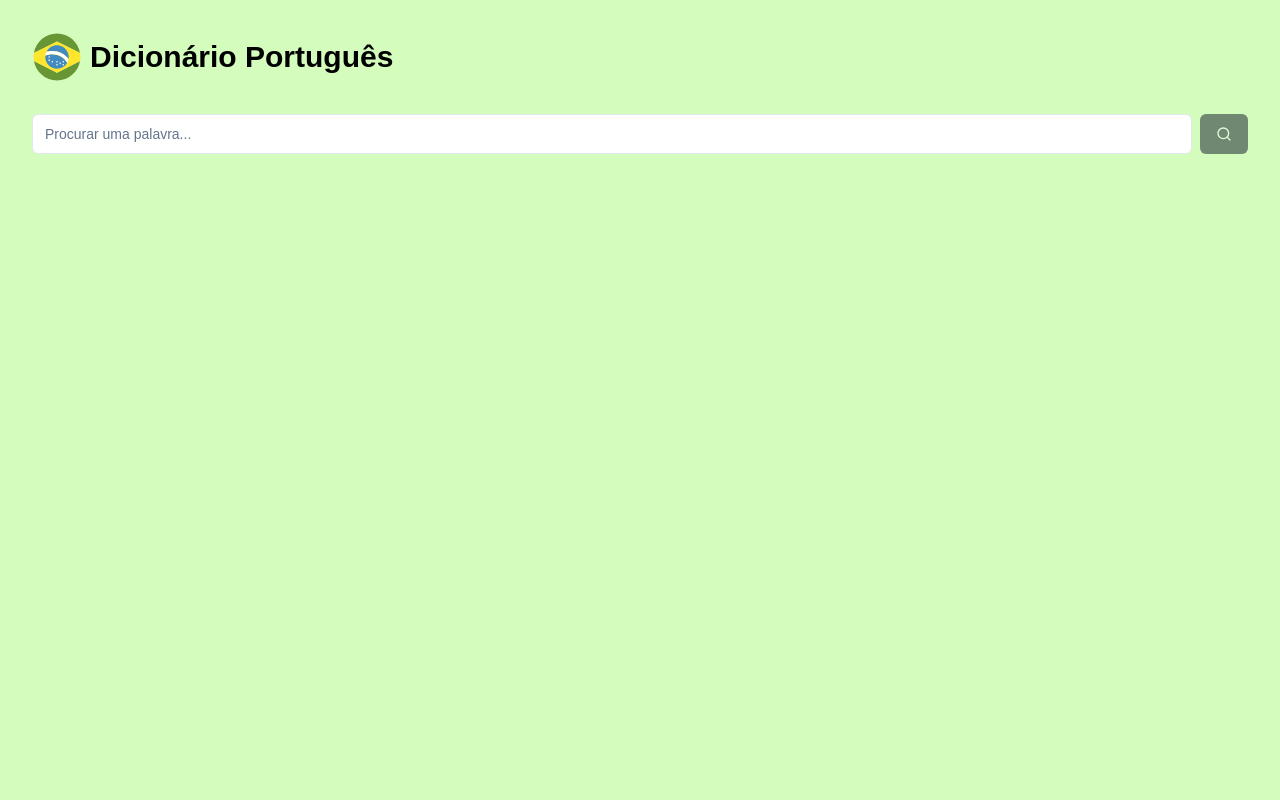
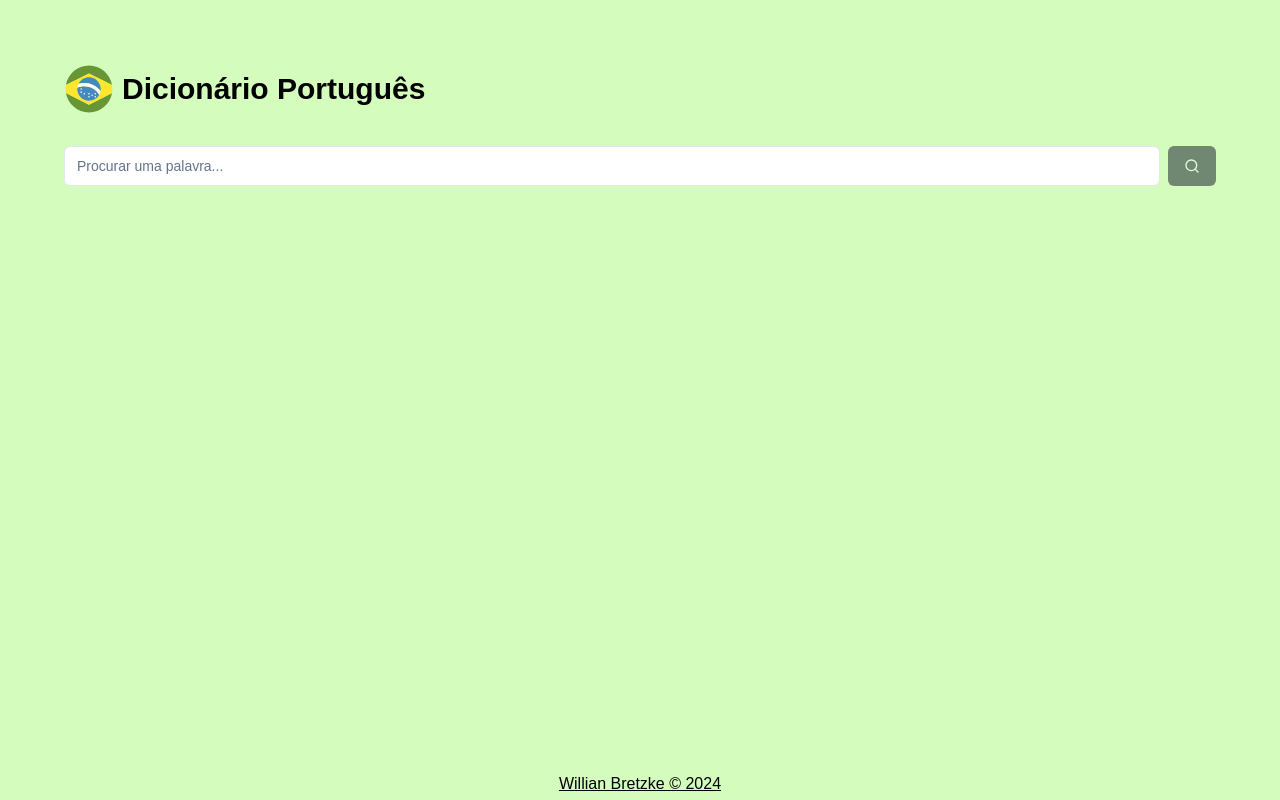
Before and after one commit to bretzke/web-scraping-dictionary, a Next.js app: page / in a window 1280 px wide. Built offline with nearby package versions, Linux system fonts and the light colour scheme.

Commit message:
Added footer

```diff
--- a/src/app/layout.tsx
+++ b/src/app/layout.tsx
@@ -1,4 +1,5 @@
 import "./globals.css";
+import Link from "next/link";
 
 export default function RootLayout({
   children,
@@ -10,7 +11,19 @@ export default function RootLayout({
       <head>
         <title>Dicionário pt-BR</title>
       </head>
-      <body className="antialiased bg-[#D4FCBC]">{children}</body>
+      <body className="antialiased bg-[#D4FCBC] p-8 pb-1 flex flex-col gap-8 min-h-screen">
+        {children}
+
+        <footer className="grow flex justify-center items-end">
+          <Link
+            href="https://bretzke.dev"
+            target="_blank"
+            className="underline"
+          >
+            Willian Bretzke © 2024
+          </Link>
+        </footer>
+      </body>
     </html>
   );
 }
```
